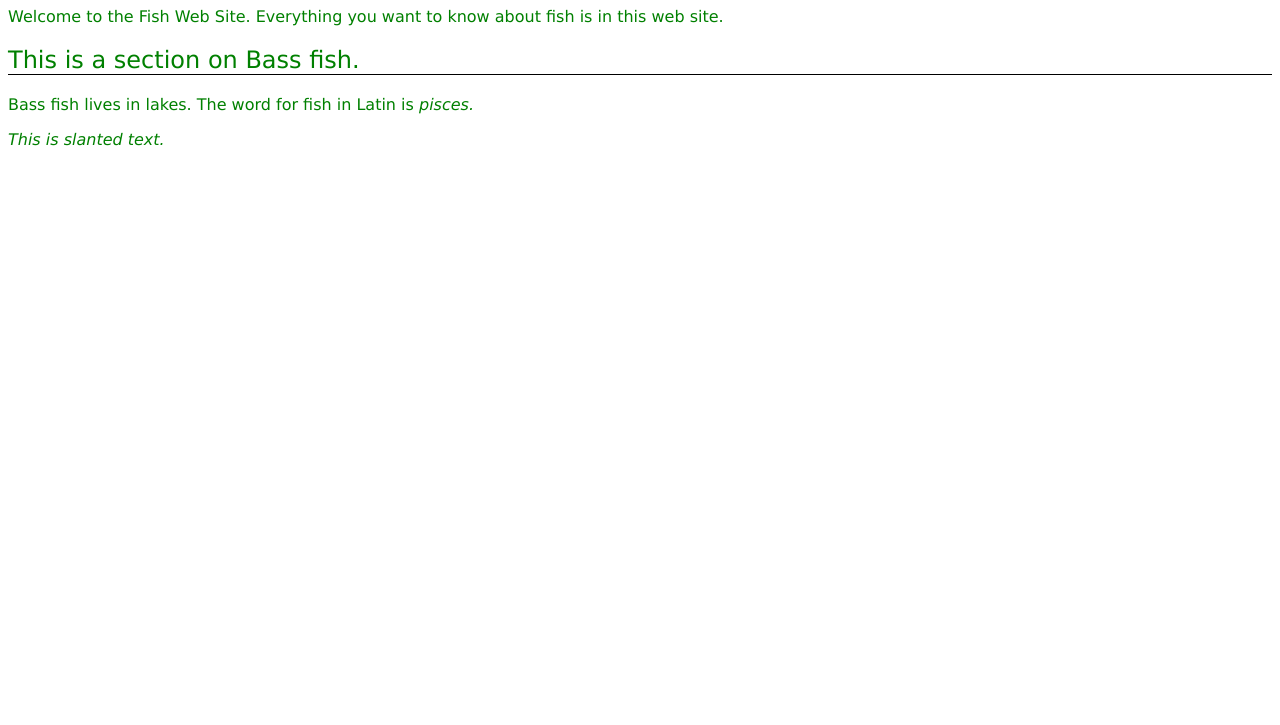
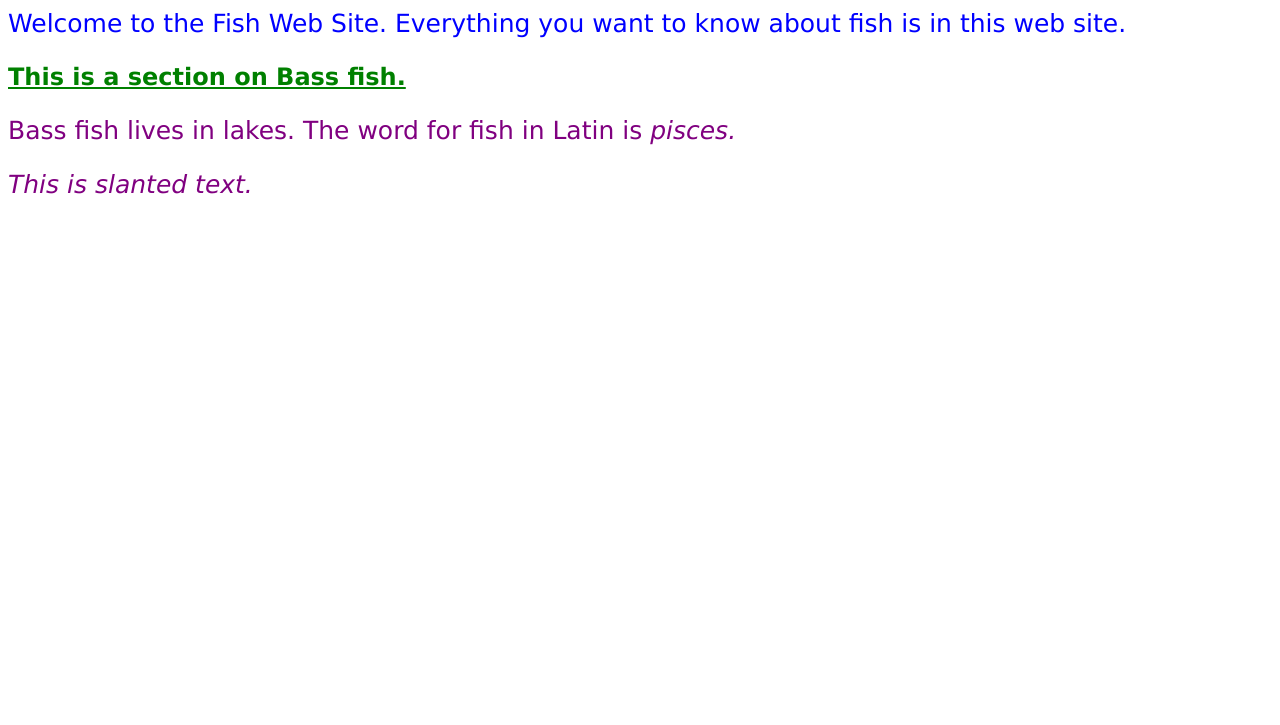
Before and after one commit to poratz/tutorial_css, a plain HTML site: page index.html in a window 1280 px wide. Shown: the part 75-800 px from the top of the page. Drawn offline with Linux system fonts and the light colour scheme.

Commit message:
tutorial 12
major changing in classes.

```diff
--- a/stylesheet.css
+++ b/stylesheet.css
@@ -2,28 +2,30 @@ body {
 
 		color: green;
 		font-family: Verdana, Arial, Geneva, Arial Black;
-		font-weight: lighter;
+		font-weight: normal;
 	}
 
 	h1, h2 {
 
-			border-bottom: 1px solid black;
-			font-weight: lighter;
+		text-decoration: underline;
+
 	}
 
-	.blue {
+	p.para1 {
 
 		color: blue;
 		font-size: 25px;
 	}
 
-	p.purple {
+	p.para2 {
 
 		color: purple;
 		font-size: 25px;
 	}
 
-	.underline{
+	p.para3 {
 
-		text-decoration: underline;
+		color: purple;
+		font-size: 25px;
+		font-style: italic;
 	}
```
